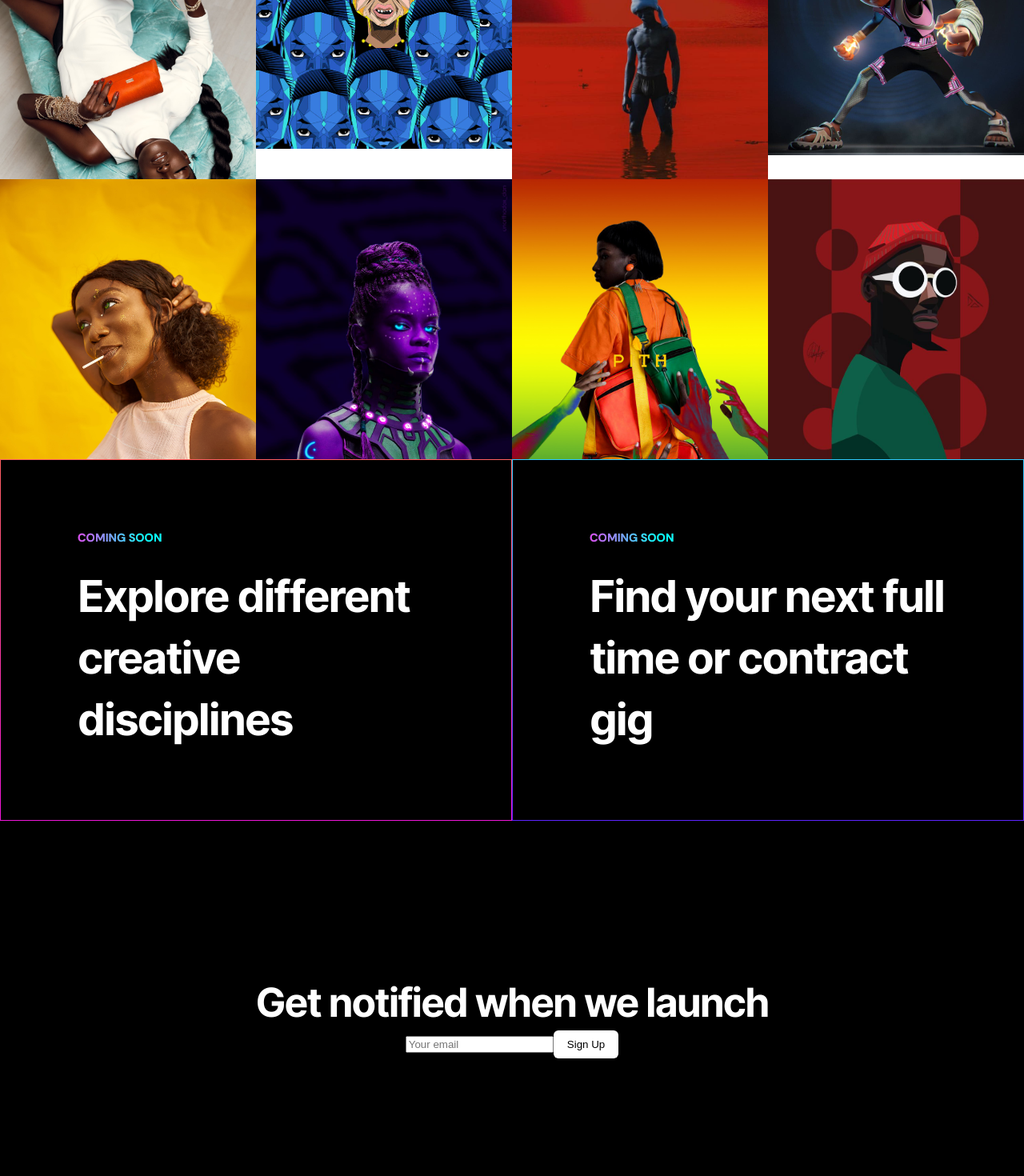
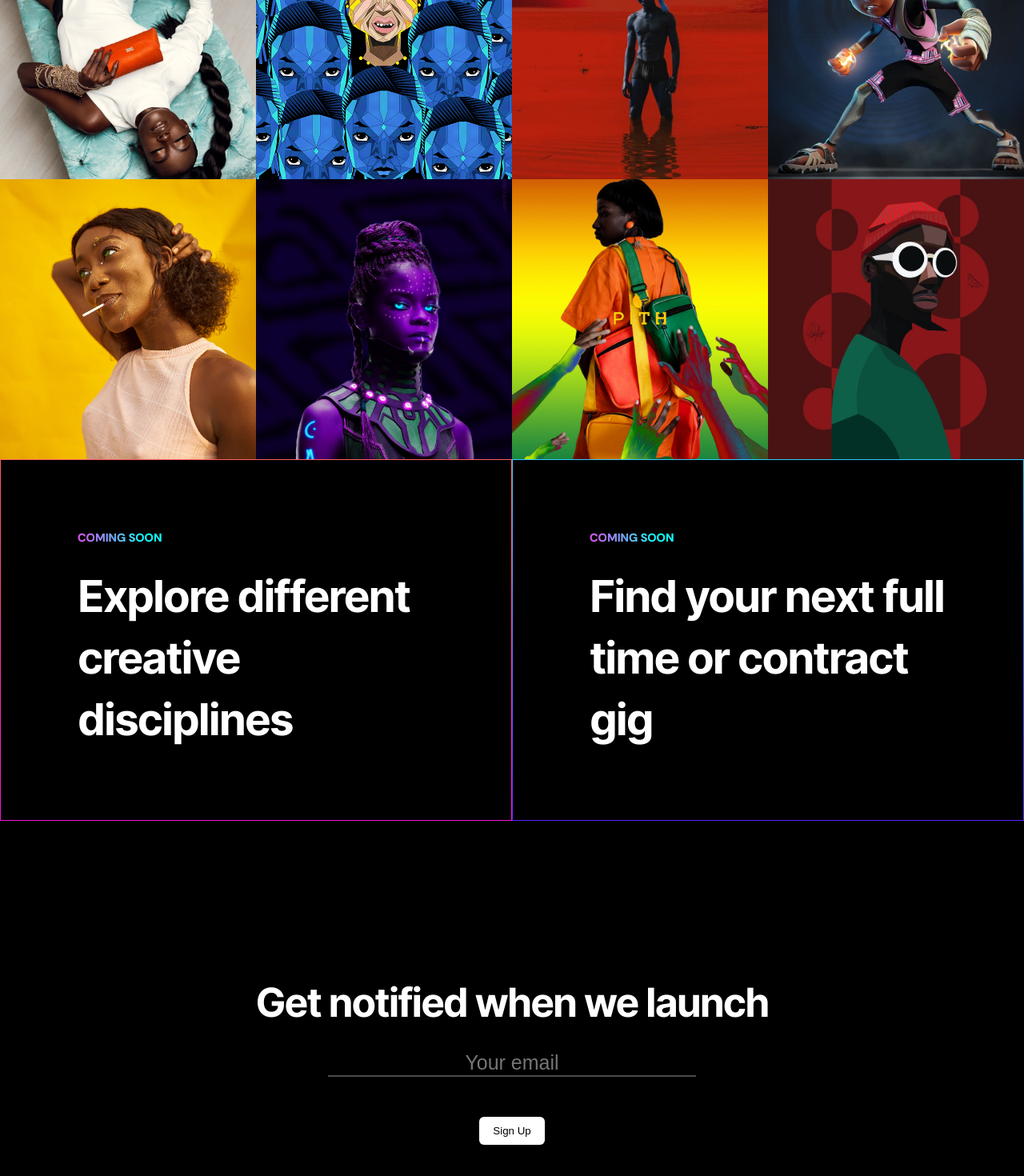
Before and after one commit to daraolayebi/bantu, a React (Create React App) app: page / in a window 1280 px wide. Shown: the part 506-1976 px from the top of the page at 80% size. Built offline with nearby package versions, Linux system fonts and the light colour scheme.

Commit message:
updated logo file path

```diff
--- a/src/App.css
+++ b/src/App.css
@@ -289,6 +289,8 @@ main {
 
 .featured-item img {
     width: 100%;
+    height: 350px;
+    object-fit: cover;
 }
 
 .coming-soon-wrapper {
@@ -345,6 +347,22 @@ main {
     color: #ffffff;
     border-bottom: 1px solid #ff2cf7;
     padding: 12em 0;
+}
+
+input {
+    display: block;
+    border: none;
+    width: 40%;
+    margin: 1em auto 2em;
+    font-size: 25px;
+    text-align: center;
+    background: transparent;
+    border-bottom: 2px solid #4c4c4c;
+    transition: all 500ms ease-in-out;
+}
+
+input:focus {
+    border-bottom: 2px solid #ffffff;
 }
 
 .footer {
--- a/src/components/Navbar.jsx
+++ b/src/components/Navbar.jsx
@@ -1,6 +1,6 @@
 import React from "react";
 import { Link, NavLink } from "react-router-dom";
-import Logo from '../assets/icons/logo.svg'
+import logo from '../assets/icons/logo.svg'
 
 const NavBar = () => {
   return (
@@ -8,7 +8,7 @@ const NavBar = () => {
         <div className="container">
             <div className="navbar-list">
                 <Link to="/" className="navbar-brand">
-                    <img src={Logo} alt="Bantu Logo" width="130" />
+                    <img src={logo} alt="Bantu Logo" width="130" />
                 </Link>
                 <ul className="navbar-list-items">
                 <li className="nav-item">
```
Also changed, not shown: 1 other file (tests, documents, lock files or other folders).
